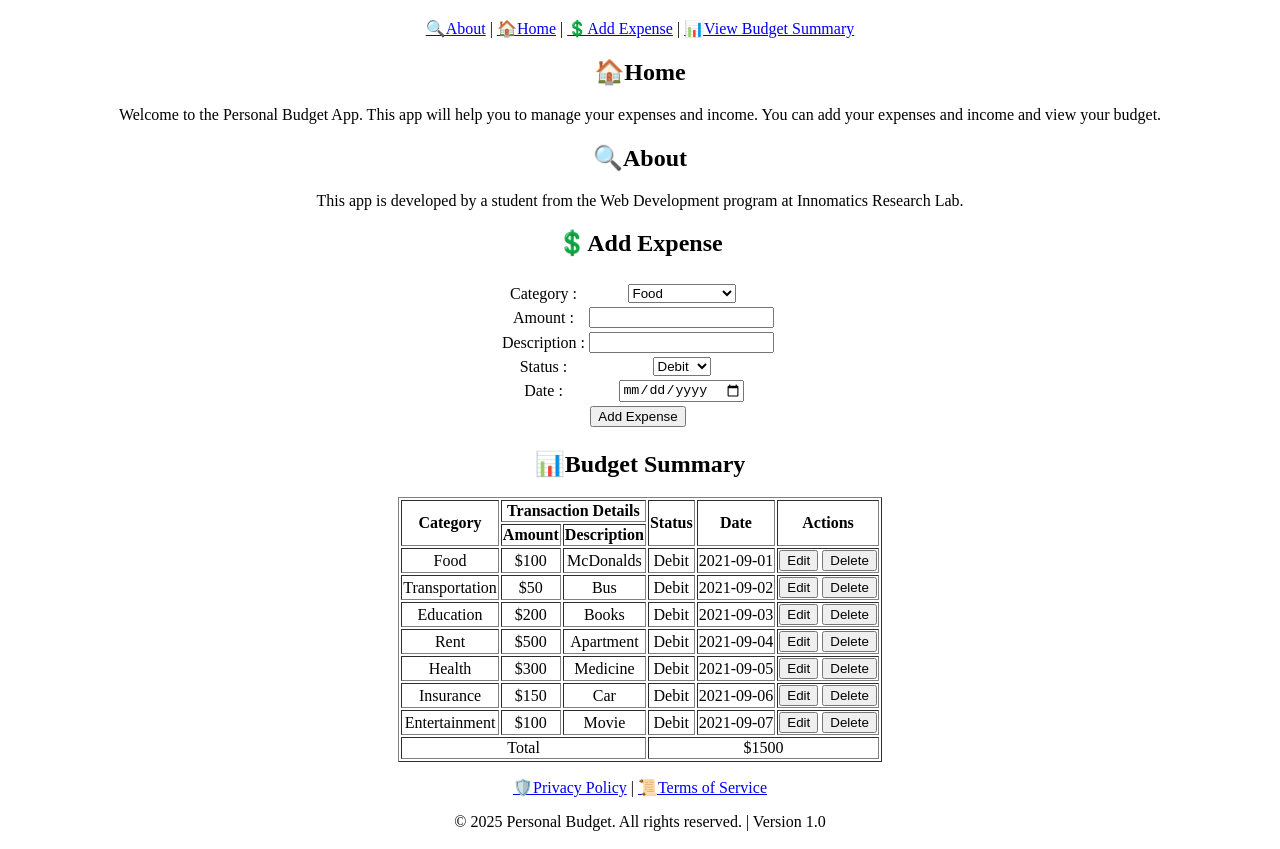
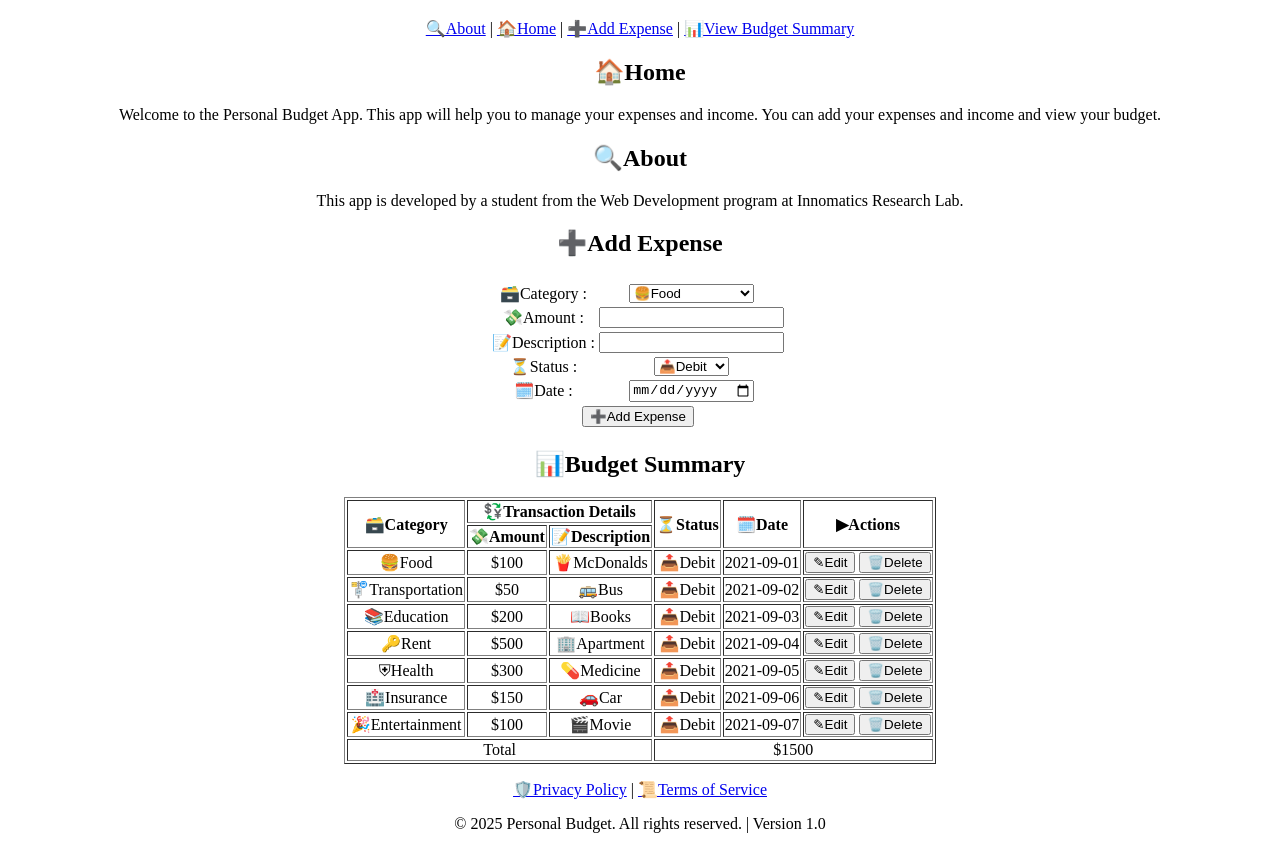
Before and after one commit to AkashChoudharyPNC/InnomaticsFsdInter, a plain HTML site: page index.html in a window 1280 px wide. Shown: the part 62-911 px from the top of the page. Drawn offline with Linux system fonts and the light colour scheme.

Commit message:
Update index.html

```diff
--- a/index.html
+++ b/index.html
@@ -12,7 +12,7 @@
         <h1>💰Personal Budget</h1>
         <a href="#about">🔍About</a> |
         <a href="#home">🏠Home</a> |
-        <a href="#Add Expense">💲Add Expense</a> |
+        <a href="#Add Expense">➕Add Expense</a> |
         <a href="#Budget Summary">📊View Budget Summary</a>
     </header>
     <section id="home">
@@ -31,7 +31,7 @@
         </p>
     </section>
     <section id="Add Expense">
-        <h2>💲Add Expense</h2>
+        <h2>➕Add Expense</h2>
         <form>
             <table align="center">
                 <thead>
@@ -41,23 +41,23 @@
             <tbody>
                 <tr>
                     <td>
-                <lable for="category">Category : </lable>
+                <lable for="category">🗃️Category : </lable>
                 <td>
                 <select name="category" id="category">
-                    <option value="food">Food</option>
-                    <option value="transportation">Transportation</option>
-                    <option value="education">Education</option>
-                    <option value="rent">Rent</option>
-                    <option value="health">Health</option>
-                    <option value="insurance">Insurance</option>
-                    <option value="entertainment">Entertainment</option>
-                    <option value="other">Other</option>
+                    <option value="food">🍔Food</option>
+                    <option value="transportation">🚏Transportation</option>
+                    <option value="education">📚Education</option>
+                    <option value="rent">🔑Rent</option>
+                    <option value="health">⛨Health</option>
+                    <option value="insurance">🏥Insurance</option>
+                    <option value="entertainment">🎉Entertainment</option>
+                    <option value="other">🧩Other</option>
                 </select>
                 </td>
             </tr>
             <tr>
                 <td>
-                <label for="amount">Amount : </label>
+                <label for="amount">💸Amount : </label>
                 </td>
                 <td>
                 <input type="number" name="amount" id="amount">
@@ -65,7 +65,7 @@
             </tr>
             <tr>
                 <td>
-                <labbel for="description">Description : </label>
+                <labbel for="description">📝Description : </label>
                     </td>
                     <td>
                     <input type="text" name="description" id="description">
@@ -73,18 +73,18 @@
                     </tr>
             <tr>
                 <td>
-                <label for="status">Status : </label>
+                <label for="status">⏳Status : </label>
                 </td>
                 <td>
                 <select name="status" id="status">
-                    <option value="debit">Debit</option>
-                    <option value="credit">Credit</option>
+                    <option value="debit">📤Debit</option>
+                    <option value="credit">📥Credit</option>
                 </select>
                 </td>
                 </tr>
             <tr>
                 <td>
-                <label for="date">Date : </label>
+                <label for="date">🗓️Date : </label>
                 </td>
                 <td>
                 <input type="date" name="date" id="date">
@@ -92,7 +92,7 @@
             </tr>
             <tr>
                 <td colspan="2">
-            <button type="submit">Add Expense</button>
+            <button type="submit">➕Add Expense</button>
             </td>
             </tr>
             </tbody>
@@ -104,93 +104,93 @@
         <table border="1" align="center">
             <thead>
                 <tr>
-                    <th rowspan="2">Category</th>
-                    <th colspan="2">Transaction Details</th>
-                    <th rowspan="2">Status</th>
-                    <th rowspan="2">Date</th>
-                    <th rowspan="2">Actions</th>
+                    <th rowspan="2">🗃️Category</th>
+                    <th colspan="2">💱Transaction Details</th>
+                    <th rowspan="2">⏳Status</th>
+                    <th rowspan="2">🗓️Date</th>
+                    <th rowspan="2">▶Actions</th>
                 </tr>
                 <tr>
-                    <th>Amount</th>
-                    <th>Description</th>
+                    <th>💸Amount</th>
+                    <th>📝Description</th>
                 </tr>
             </thead>
             <tbody>
                 <tr>
-                    <td>Food</td>
+                    <td>🍔Food</td>
                     <td>$100</td>
-                    <td>McDonalds</td>
-                    <td>Debit</td>
+                    <td>🍟McDonalds</td>
+                    <td>📤Debit</td>
                     <td>2021-09-01</td>
                     <td>
-                        <button>Edit</button>
-                        <button>Delete</button>
+                        <button>✎Edit</button>
+                        <button>🗑️Delete</button>
                     </td>
                 </tr>
                 <tr>
-                    <td>Transportation</td>
+                    <td>🚏Transportation</td>
                     <td>$50</td>
-                    <td>Bus</td>
-                    <td>Debit</td>
+                    <td>🚌Bus</td>
+                    <td>📤Debit</td>
                     <td>2021-09-02</td>
                     <td>
-                        <button>Edit</button>
-                        <button>Delete</button>
+                        <button>✎Edit</button>
+                        <button>🗑️Delete</button>
                     </td>
                 </tr>
                 <tr>
-                    <td>Education</td>
+                    <td>📚Education</td>
                     <td>$200</td>
-                    <td>Books</td>
-                    <td>Debit</td>
+                    <td>📖Books</td>
+                    <td>📤Debit</td>
                     <td>2021-09-03</td>
                     <td>
-                        <button>Edit</button>
-                        <button>Delete</button>
+                        <button>✎Edit</button>
+                        <button>🗑️Delete</button>
                     </td>
                 </tr>
                 <tr>
-                    <td>Rent</td>
+                    <td>🔑Rent</td>
                     <td>$500</td>
-                    <td>Apartment</td>
-                    <td>Debit</td>
+                    <td>🏢Apartment</td>
+                    <td>📤Debit</td>
                     <td>2021-09-04</td>
                     <td>
-                        <button>Edit</button>
-                        <button>Delete</button>
+                        <button>✎Edit</button>
+                        <button>🗑️Delete</button>
                     </td>
                 </tr>
                 <tr>
-                    <td>Health</td>
+                    <td>⛨Health</td>
                     <td>$300</td>
-                    <td>Medicine</td>
-                    <td>Debit</td>
+                    <td>💊Medicine</td>
+                    <td>📤Debit</td>
                     <td>2021-09-05</td>
                     <td>
-                        <button>Edit</button>
-                        <button>Delete</button>
+                        <button>✎Edit</button>
+                        <button>🗑️Delete</button>
                     </td>
                 </tr>
                 <tr>
-                    <td>Insurance</td>
+                    <td>🏥Insurance</td>
                     <td>$150</td>
-                    <td>Car</td>
-                    <td>Debit</td>
+                    <td>🚗Car</td>
+                    <td>📤Debit</td>
                     <td>2021-09-06</td>
                     <td>
-                        <button>Edit</button>
-                        <button>Delete</button>
+                        <button>✎Edit</button>
+                        <button>🗑️Delete</button>
                     </td>
                 </tr>
                 <tr>
-                    <td>Entertainment</td>
+                    <td>🎉Entertainment</td>
                     <td>$100</td>
-                    <td>Movie</td>
-                    <td>Debit</td>
+                    <td>🎬Movie</td>
+                    <td>📤Debit</td>
                     <td>2021-09-07</td>
                     <td>
-                        <button>Edit</button>
-                        <button>Delete</button>
+                        <button>✎Edit</button>
+                        <button>🗑️Delete</button>
                     </td>
                 </tr>
                 <tr>
```
